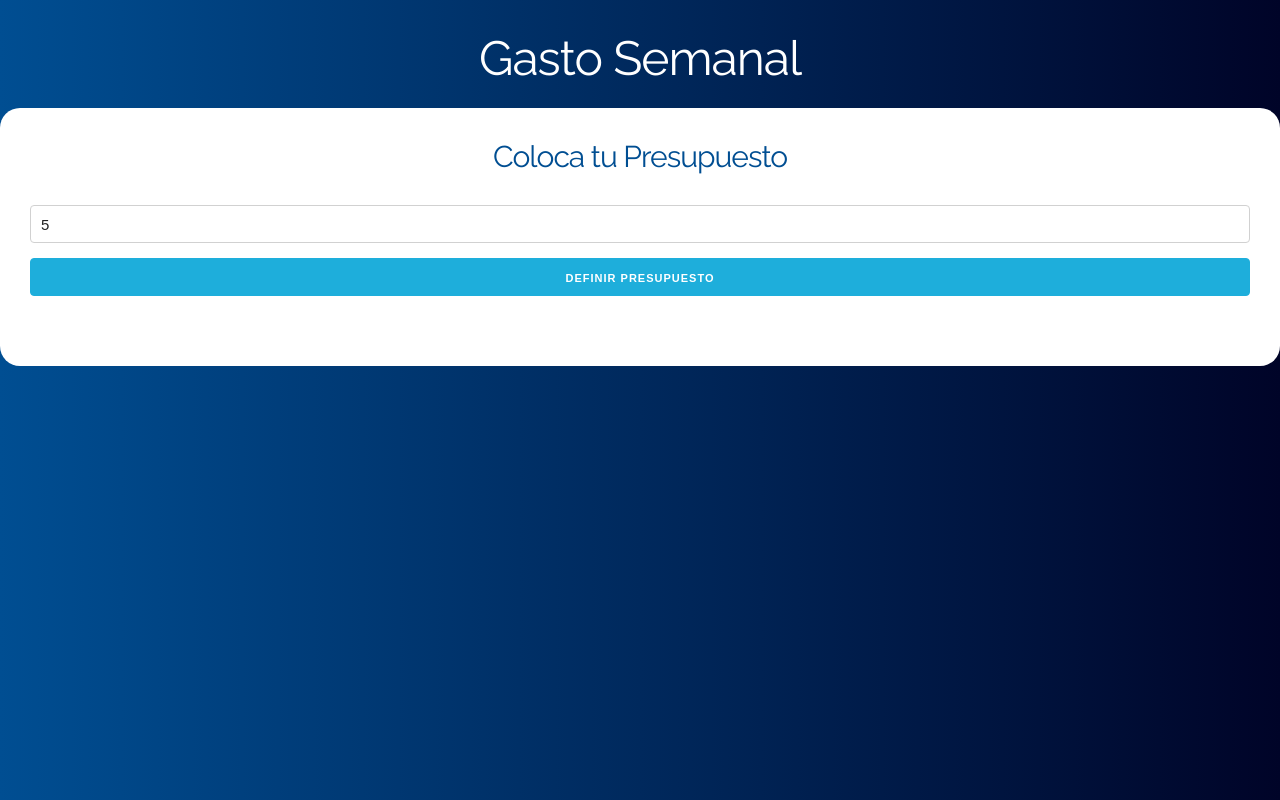
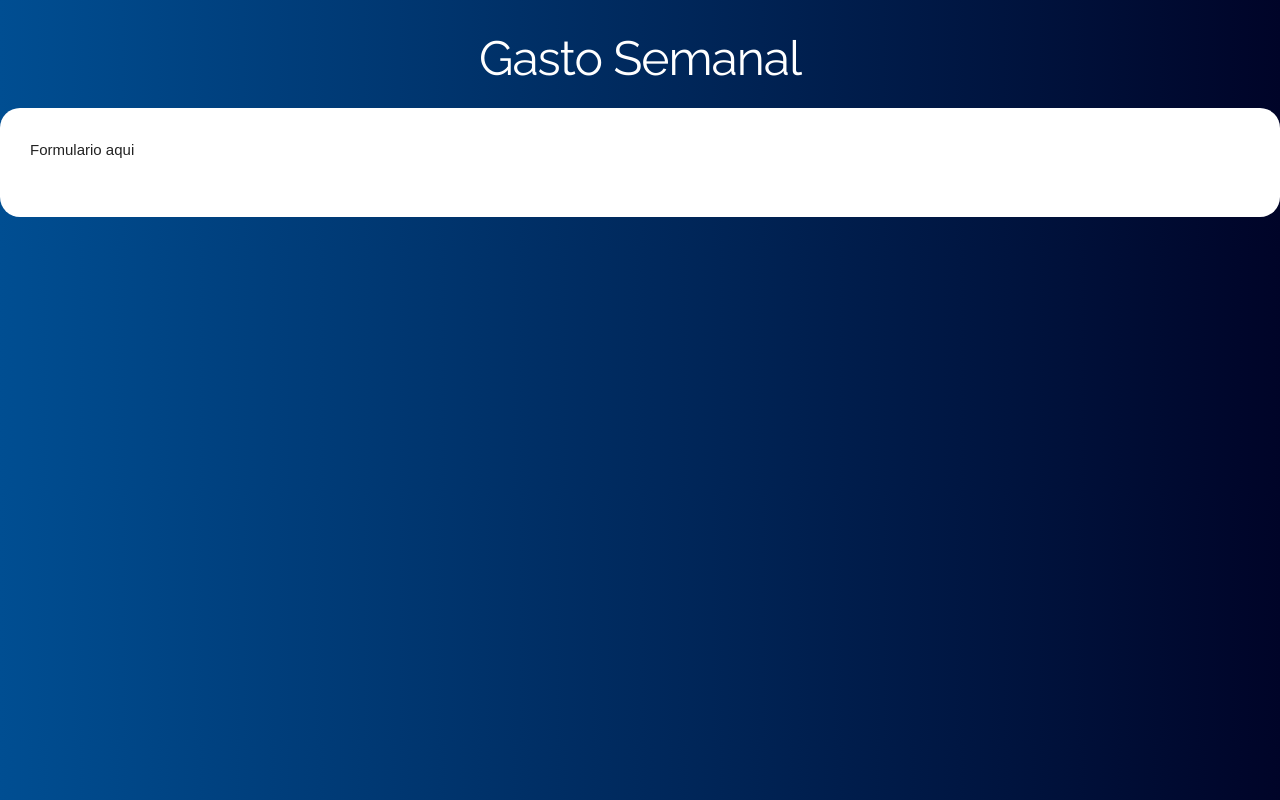
Before and after one commit to eacevedof/prj_reactjs3, a React (Create React App) app in the folder sec10_presup_semana_hooks/presupuestoreact/: page / in a window 1280 px wide. Both pictures are taken after typing "5" into the empty fields and a click on the input "Definir Presupuesto". Built offline with nearby package versions, Linux system fonts and the light colour scheme.

Commit message:
7. Mostrando los Componentes Condicionalmente

```diff
--- a/sec10_presup_semana_hooks/presupuestoreact/src/App.js
+++ b/sec10_presup_semana_hooks/presupuestoreact/src/App.js
@@ -5,15 +5,30 @@ import Pregunta from "./components/Pregunta"
 function App() {
   //state
   const [presupuesto, guardarPresupuesto] = useState(0)
+  const [preguntaPresup, guardarPreguntaPresup] = useState(true)
 
   return (
     <div className="App">
       <header>
         <h1>Gasto Semanal</h1>
         <div className="contenido-principal contenido">
+        {
+          preguntaPresup  ?
           <Pregunta
-            guardarPresupuesto={guardarPresupuesto}
+          guardarPresupuesto={guardarPresupuesto}
+          guardarPreguntaPresup={guardarPreguntaPresup}
           />
+          : (
+            <div className="row">
+              <div className="one-half column">
+                <p>Formulario aqui</p>
+              </div>
+
+              <div className="one-half column"></div>
+            </div>
+          )
+
+        }
         </div>
       </header>
     </div>
--- a/sec10_presup_semana_hooks/presupuestoreact/src/components/Pregunta.js
+++ b/sec10_presup_semana_hooks/presupuestoreact/src/components/Pregunta.js
@@ -4,7 +4,7 @@ import React, {Fragment, useState} from 'react'
 //como se van a pasar varios argumentos mejor se usa props
 //en lugar del deconstructoring
 function Pregunta(props){
-  const {guardarPresupuesto} = props
+  const {guardarPresupuesto,guardarPreguntaPresup} = props
 
   const [cantidad, guardarCantidad] = useState(0)
   const [error, guardarError] = useState(false)
@@ -18,6 +18,7 @@ function Pregunta(props){
     guardarError(false)
     //app.presupuesto = cantidad
     guardarPresupuesto(cantidad)
+    guardarPreguntaPresup(false)
   }
 
   return (
```
Also changed, not shown: 1 other file (tests, documents, lock files or other folders).
